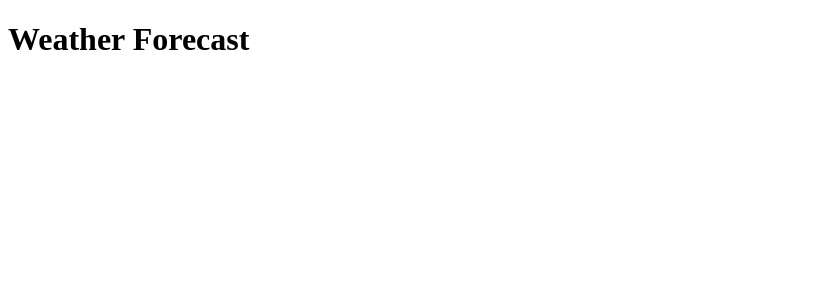
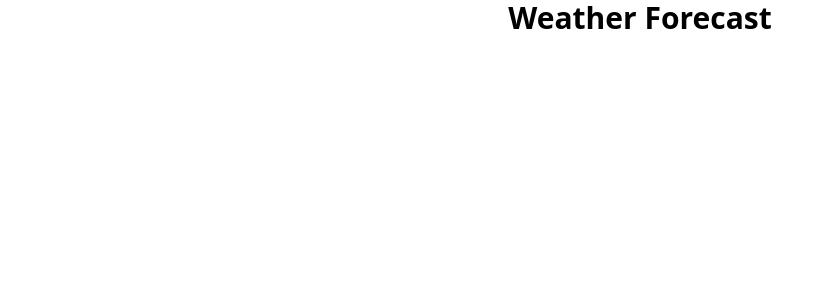
Before and after one commit to jlawas06/weather-forecast, an Angular app: page / in a window 1280 px wide. Shown: the top 300 px of the page, without its empty margins (0-826 px from the left). Built offline with nearby package versions, Linux system fonts and the light colour scheme.

Commit message:
Configure tailwindcss

```diff
--- a/src/styles.css
+++ b/src/styles.css
@@ -1 +1,4 @@
 /* You can add global styles to this file, and also import other style files */
+@tailwind base;
+@tailwind components;
+@tailwind utilities;
--- /dev/null
+++ b/tailwind.config.js
@@ -0,0 +1,8 @@
+/** @type {import('tailwindcss').Config} */
+module.exports = {
+  content: ["./src/**/*.{html,ts}",],
+  theme: {
+    extend: {},
+  },
+  plugins: [],
+}
```
